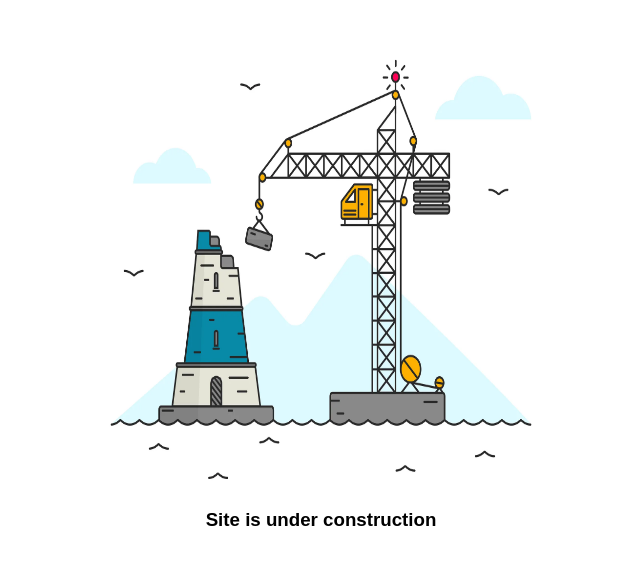
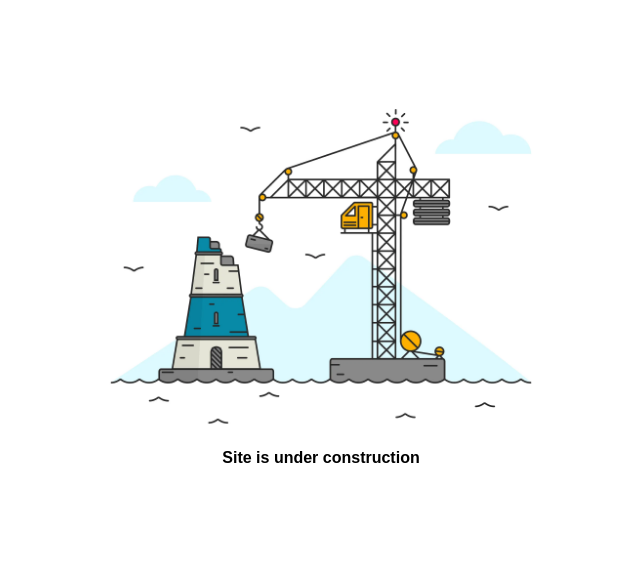
Before and after one commit to SFW-Tech/official-website, a Next.js app: page / in a window 1280 px wide. Shown: the part 130-694 px from the top of the page, without its empty margins (319-959 px from the left). Built offline with nearby package versions, Linux system fonts and the light colour scheme.

Commit message:
Project structure updated, eslint confige added, tailwindcss config added

```diff
--- /dev/null
+++ b/postcss.config.mjs
@@ -0,0 +1,6 @@
+const config = {
+  plugins: {
+    "@tailwindcss/postcss": {},
+  },
+};
+export default config;
--- a/src/app/globals.css
+++ b/src/app/globals.css
@@ -1,3 +1,5 @@
+@import "tailwindcss";
+
 :root {
   --background: #ffffff;
   --foreground: #171717;
--- a/src/app/page.tsx
+++ b/src/app/page.tsx
@@ -12,7 +12,7 @@ export default function Home() {
         height={500}
         className={styles.image}
       />
-      <h3>Site is under construction</h3>
+      <h3 className="text-8md font-bold">Site is under construction</h3>
     </div>
   );
 }
```
Also changed, not shown: package.json (+6 -3 lines), 1 other file (tests, documents, lock files or other folders).
